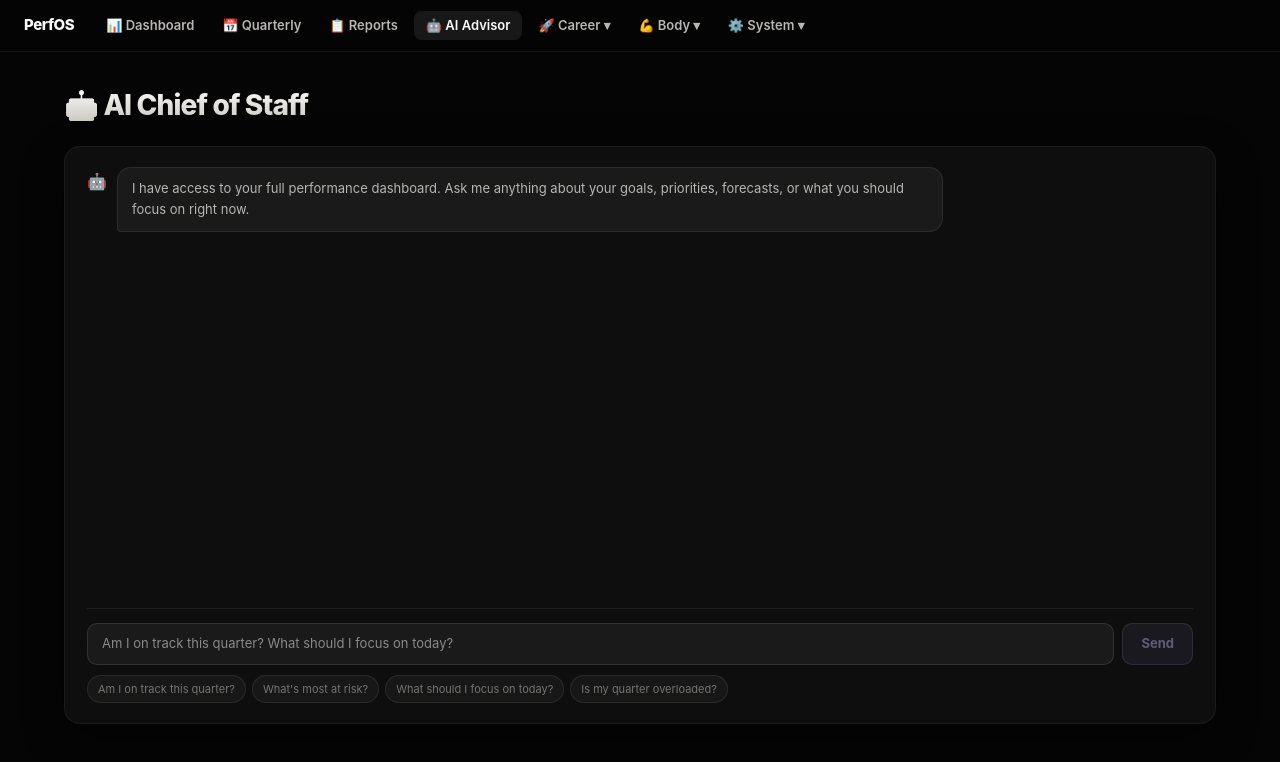
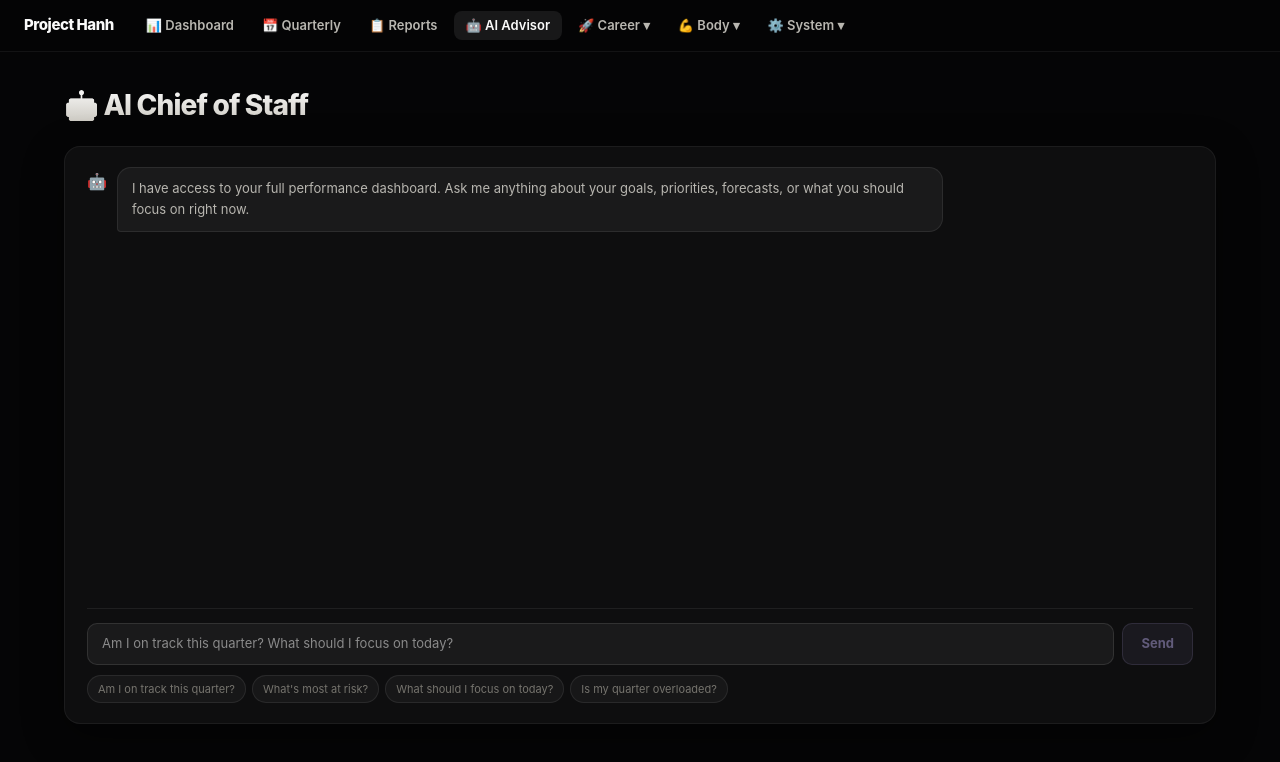
Before and after one commit to hanhdorasbox/PerfOS, a Next.js app: page /ai in a window 1280 px wide. Shown: the top 762 px of the page. Built offline with nearby package versions, Linux system fonts and the light colour scheme.

Commit message:
Rename PerfOS to Project Hanh

```diff
--- a/app/api/fitness/strategy/generate/route.ts
+++ b/app/api/fitness/strategy/generate/route.ts
@@ -140,7 +140,7 @@ Return JSON with this exact structure:
       "purpose": "string — 1 sentence",
       "focus": ["string", "string"],
       "execute": ["string", "string", "string"],
-      "monitor": "string — what PerfOS will track",
+      "monitor": "string — what Project Hanh will track",
       "decisionPoint": "string — what you evaluate at end of phase"
     },
     {
--- a/app/layout.tsx
+++ b/app/layout.tsx
@@ -4,7 +4,7 @@ import NavLinks from "@/components/NavLinks";
 import Link from "next/link";
 
 export const metadata: Metadata = {
-  title: "PerfOS — Performance Operating System",
+  title: "Project Hanh — Performance Operating System",
   description: "Strategic performance command center",
 };
 
@@ -18,7 +18,7 @@ export default function RootLayout({ children }: { children: React.ReactNode })
           borderBottom: '1px solid rgba(255,255,255,0.06)',
           padding: '0 24px', display: 'flex', alignItems: 'center', gap: '4px', height: '52px', overflow: 'visible'
         }}>
-          <Link href="/" style={{ fontWeight: 800, fontSize: '15px', letterSpacing: '-0.03em', marginRight: '16px', color: '#FAFAFA', textDecoration: 'none' }}>PerfOS</Link>
+          <Link href="/" style={{ fontWeight: 800, fontSize: '15px', letterSpacing: '-0.03em', marginRight: '16px', color: '#FAFAFA', textDecoration: 'none' }}>Project Hanh</Link>
           <NavLinks />
         </nav>
         <main style={{ maxWidth: '1200px', margin: '0 auto', padding: '32px 24px 80px' }}>
--- a/components/calendar/CalendarWidget.tsx
+++ b/components/calendar/CalendarWidget.tsx
@@ -235,7 +235,7 @@ export default function CalendarWidget({ userId, date, calendarConnected: initia
         <div style={{ fontSize: '10px', fontWeight: 700, letterSpacing: '0.18em', textTransform: 'uppercase', color: '#76746E', marginBottom: 12 }}>Calendar</div>
         <div style={{ display: 'flex', flexDirection: 'column', gap: 8, alignItems: 'center', padding: '8px 0' }}>
           <div style={{ fontSize: 22, marginBottom: 4 }}>📅</div>
-          <div style={{ fontSize: 12, color: '#76746E', textAlign: 'center', lineHeight: 1.5 }}>Connect your calendars so PerfOS can read your schedule</div>
+          <div style={{ fontSize: 12, color: '#76746E', textAlign: 'center', lineHeight: 1.5 }}>Connect your calendars so Project Hanh can read your schedule</div>
           <button onClick={() => setShowIcsForm(true)} className="btn-motion" style={{ padding: '8px 20px', borderRadius: 8, fontSize: 12, fontWeight: 700, cursor: 'pointer', background: 'rgba(180,167,229,0.15)', border: '1px solid rgba(180,167,229,0.3)', color: '#B4A7E5', width: '100%' }}>
             📅 Connect via ICS URL (recommended)
           </button>
--- a/components/fitness/FitnessStrategyGenerator.tsx
+++ b/components/fitness/FitnessStrategyGenerator.tsx
@@ -360,7 +360,7 @@ export default function FitnessStrategyGenerator({ userId, quarterId, label, pre
       <Field>
         <Label>Nutrition structure this quarter</Label>
         <div style={{ display: 'grid', gridTemplateColumns: '1fr 1fr', gap: 8 }}>
-          {[['calorie-tracking', 'Full calorie tracking'], ['protein-only', 'Protein-focused only'], ['meal-plan', 'Use PerfOS meal planning'], ['minimal', 'Minimal structure']].map(([val, lbl]) => (
+          {[['calorie-tracking', 'Full calorie tracking'], ['protein-only', 'Protein-focused only'], ['meal-plan', 'Use Project Hanh meal planning'], ['minimal', 'Minimal structure']].map(([val, lbl]) => (
             <ChoiceButton key={val} label={lbl} selected={nutritionStructure === val} onClick={() => setNutritionStructure(val)} />
           ))}
         </div>
--- a/components/fitness/FitnessStrategyView.tsx
+++ b/components/fitness/FitnessStrategyView.tsx
@@ -147,7 +147,7 @@ function RoadmapPhase({ phase }: { phase: RoadmapPhaseData }) {
 
           <div style={{ display: 'grid', gridTemplateColumns: '1fr 1fr', gap: 10 }}>
             <div style={{ padding: '8px 12px', background: 'rgba(96,165,250,0.06)', borderRadius: 8, border: '1px solid rgba(96,165,250,0.15)' }}>
-              <div style={{ fontSize: 10, fontWeight: 700, color: '#60A5FA', textTransform: 'uppercase', letterSpacing: '0.1em', marginBottom: 4 }}>PerfOS monitors</div>
+              <div style={{ fontSize: 10, fontWeight: 700, color: '#60A5FA', textTransform: 'uppercase', letterSpacing: '0.1em', marginBottom: 4 }}>Project Hanh monitors</div>
               <p style={{ fontSize: 12, color: '#B8B6B0', margin: 0, lineHeight: 1.5 }}>{phase.monitor}</p>
             </div>
             <div style={{ padding: '8px 12px', background: 'rgba(242,192,99,0.06)', borderRadius: 8, border: '1px solid rgba(242,192,99,0.15)' }}>
@@ -529,7 +529,7 @@ export default function FitnessStrategyView({ strategy }: Props) {
             <DefRow label="Approach" value={nutr.approach} />
             <DefRow label="Protein" value={nutr.proteinTarget ? `${nutr.proteinTarget}g / day` : null} accent="#6BE3A4" />
             <DefRow label="Calories" value={nutr.caloricTracking ? 'Tracking' : 'Not tracking'} />
-            <DefRow label="Meal plan" value={nutr.mealPlanLinked ? 'Linked to PerfOS' : null} accent="#B4A7E5" />
+            <DefRow label="Meal plan" value={nutr.mealPlanLinked ? 'Linked to Project Hanh' : null} accent="#B4A7E5" />
             <DefRow label="Key rule" value={nutr.keyRule} />
             {nutr.rationale && (
               <div style={{ marginTop: 6, padding: '8px 10px', background: 'rgba(255,255,255,0.03)', borderRadius: 6 }}>
```
